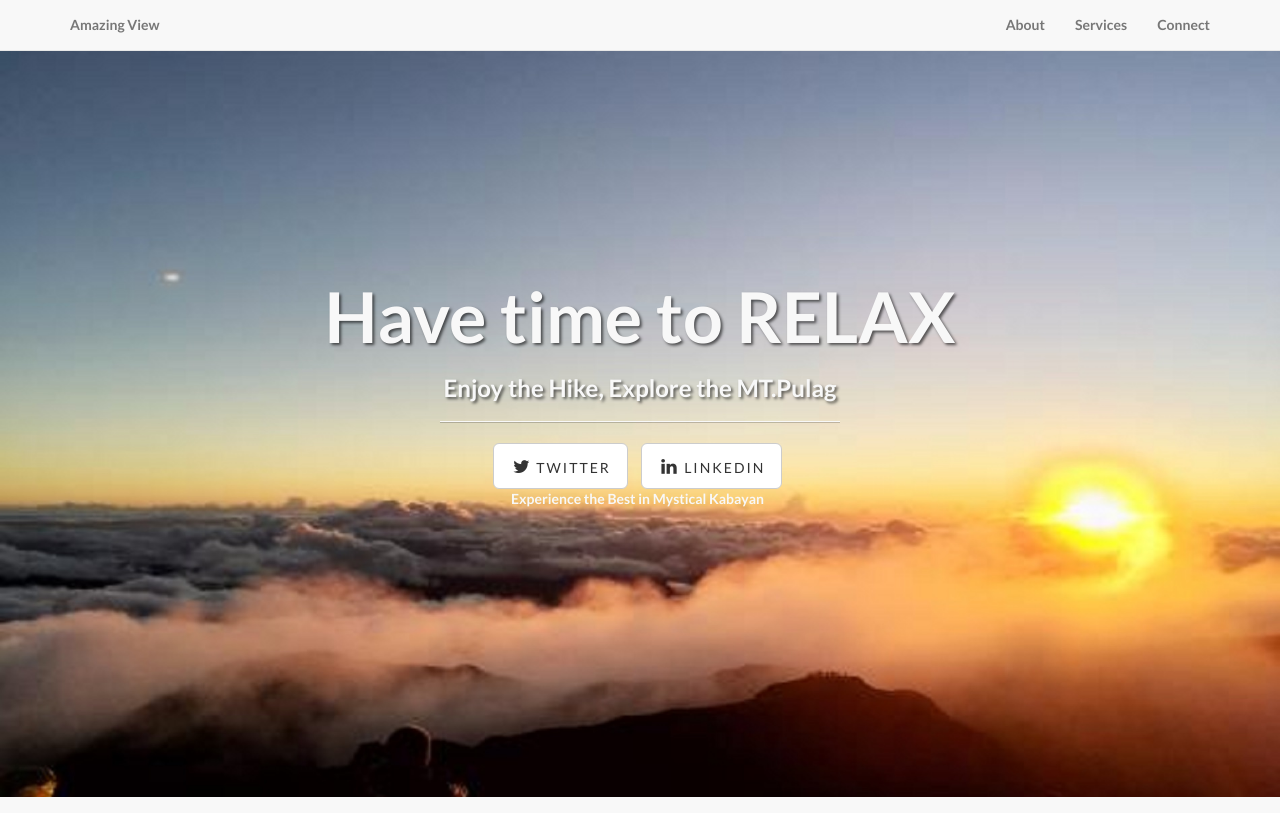
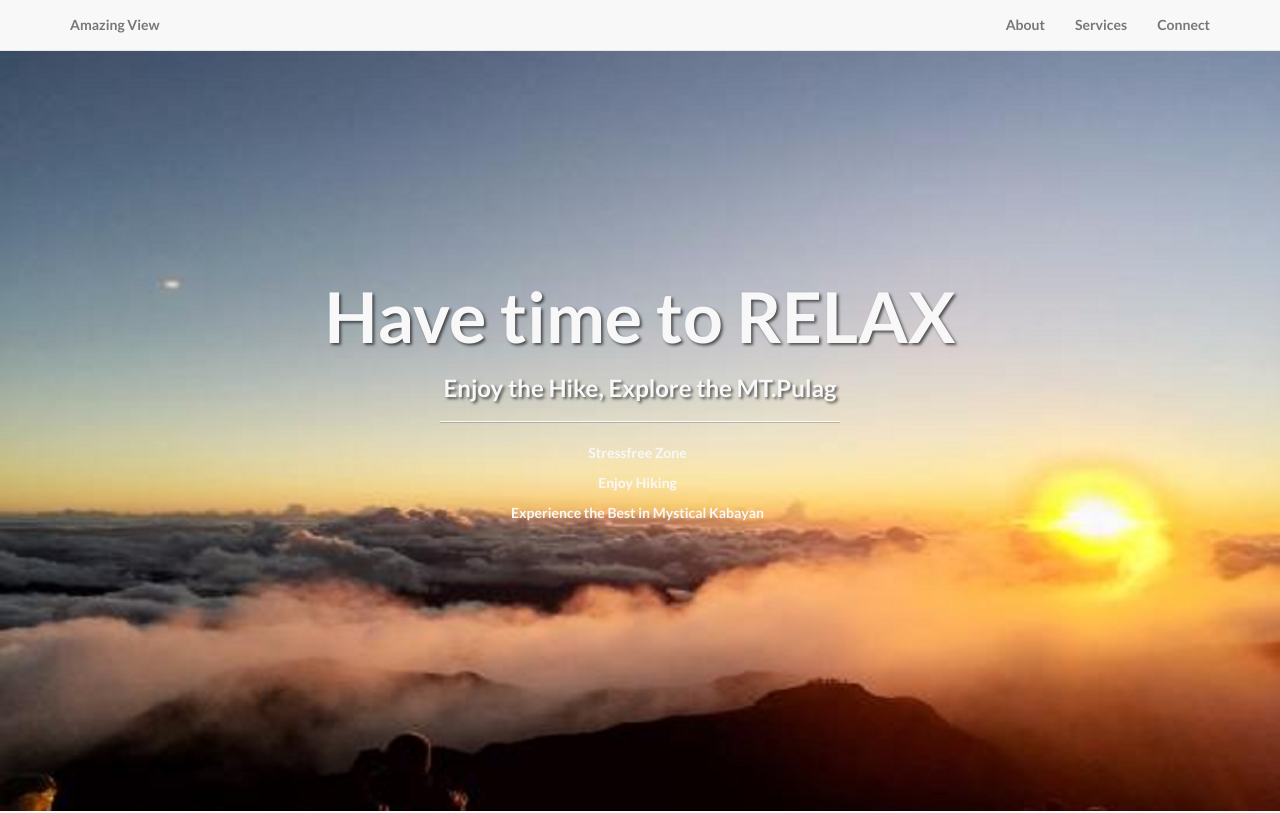
Before and after one commit to laarnimablay/lay4, a plain HTML site: page index.html in a window 1280 px wide. Shown: the top 813 px of the page. Drawn offline with Linux system fonts and the light colour scheme.

Commit message:
Update index.html

```diff
--- a/index.html
+++ b/index.html
@@ -77,12 +77,8 @@
                         <h3>Enjoy the Hike, Explore the MT.Pulag</h3>
                         <hr class="intro-divider">
                         <ul class="list-inline intro-social-buttons">
-                            <li>
-                                <a href="https://twitter.com/SBootstrap" class="btn btn-default btn-lg"><i class="fa fa-twitter fa-fw"></i> <span class="network-name">Twitter</span></a>
-                            </li>
-                            <li>
-                                <a href="#" class="btn btn-default btn-lg"><i class="fa fa-linkedin fa-fw"></i> <span class="network-name">Linkedin</span></a>
-                            </li>
+				<p> Stressfree Zone </p>
+				<p> Enjoy Hiking </p>
 				<p> Experience the Best in Mystical Kabayan </p>
                         </ul>
                     </div>
```
